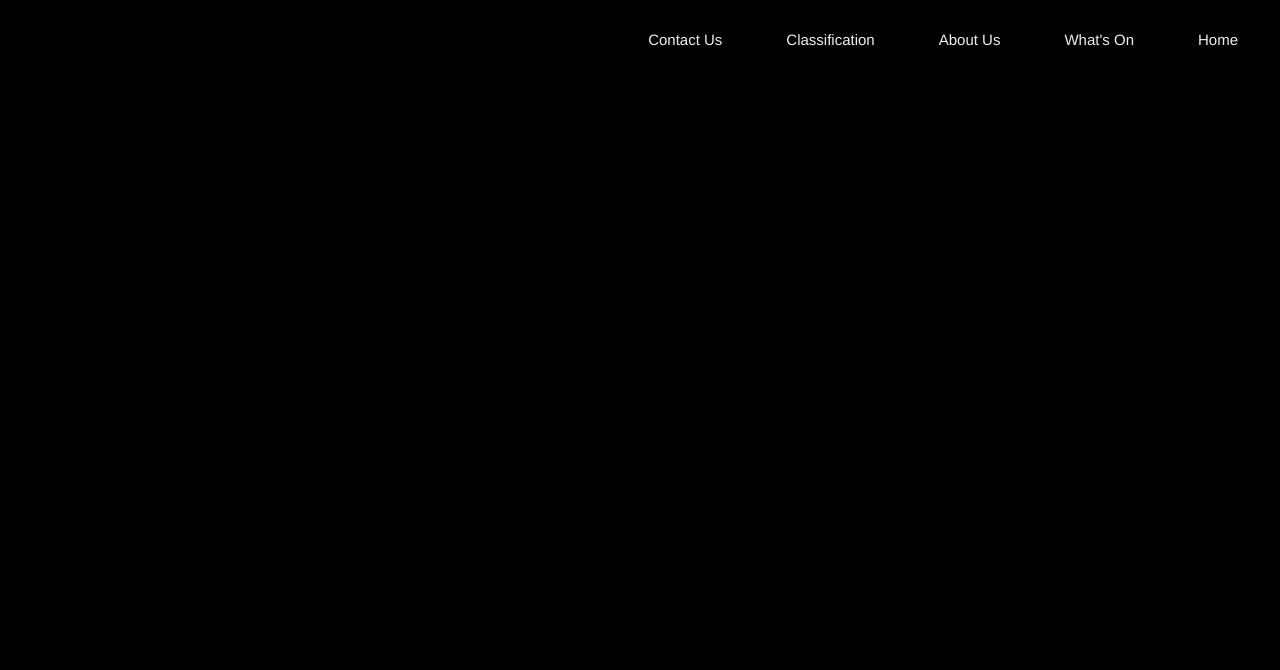
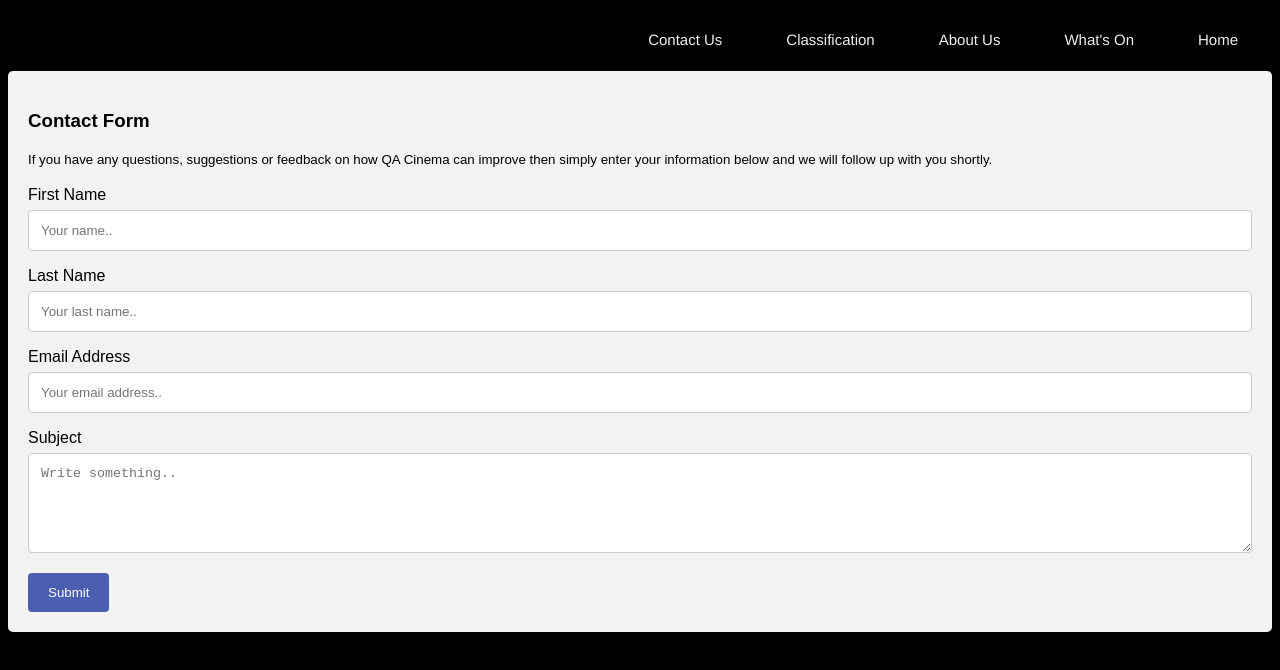
Before and after one commit to GodwinGit/CinemaWeb, a plain HTML site: page contact us.html in a window 1280 px wide. Drawn offline with Linux system fonts and the light colour scheme.

Commit message:
contact form added. still incomplete

```diff
--- a/contact us.html
+++ b/contact us.html
@@ -2,6 +2,43 @@
 <html lang="en">
 <head>
     <meta charset="UTF-8">
+    <style>
+        body {font-family: Arial, Helvetica, sans-serif;}
+        input[type=text], select, textarea {
+            width: 100%;
+            padding: 12px;
+            border: 1px solid #ccc;
+            border-radius: 4px;
+            box-sizing: border-box;
+            margin-top: 6px;
+            margin-bottom: 16px;
+            resize: vertical;
+        }
+        input[type=submit] {
+            background-color: #4c5eaf;
+            color: white;
+            padding: 12px 20px;
+            border: none;
+            border-radius: 4px;
+            cursor: pointer;
+        }
+        input[type=submit]:hover {
+            background-color: #45a049;
+        }
+        .contact-form {
+            border-radius: 5px;
+            color: white;
+            background-color: #f2f2f2;
+            padding: 20px;
+            color: black;
+        }
+    </style>
+    <script>
+        function submitFunction() {
+            alert("Form successfully submitted!");
+        }
+    </script>
+
     <title>Contact us</title>
     <link href="css/style.css" rel="stylesheet">
     <div id="nav">
@@ -11,7 +48,30 @@
             <li><a href="about us.html">About Us</a></li>
             <li><a href="classification.html">Classification</a></li>
             <li><a href="contact us.html">Contact Us</a></li>
-
         </ul>
     </div>
+
+    <div class="contact-form">
+        <h3>Contact Form</h3>
+        <small>If you have any questions, suggestions or feedback on how QA Cinema can improve then
+            simply enter your information below and we will follow up with you shortly.</small>
+        </br>
+        </br>
+
+        <form name="contact_form" method="post" action="send_form_email.php">
+            <label for="fname">First Name</label>
+            <input type="text" id="fname" name="firstname" placeholder="Your name..">
+
+            <label for="lname">Last Name</label>
+            <input type="text" id="lname" name="lastname" placeholder="Your last name..">
+
+            <label for="email">Email Address</label>
+            <input type="text" id="email" name="email" placeholder="Your email address..">
+
+            <label for="subject">Subject</label>
+            <textarea id="subject" name="subject" placeholder="Write something.." style="height:100px"></textarea>
+
+            <input type="submit" value="Submit" onclick="submitFunction()">
+        </form>
+    </div>
 </head>
```
